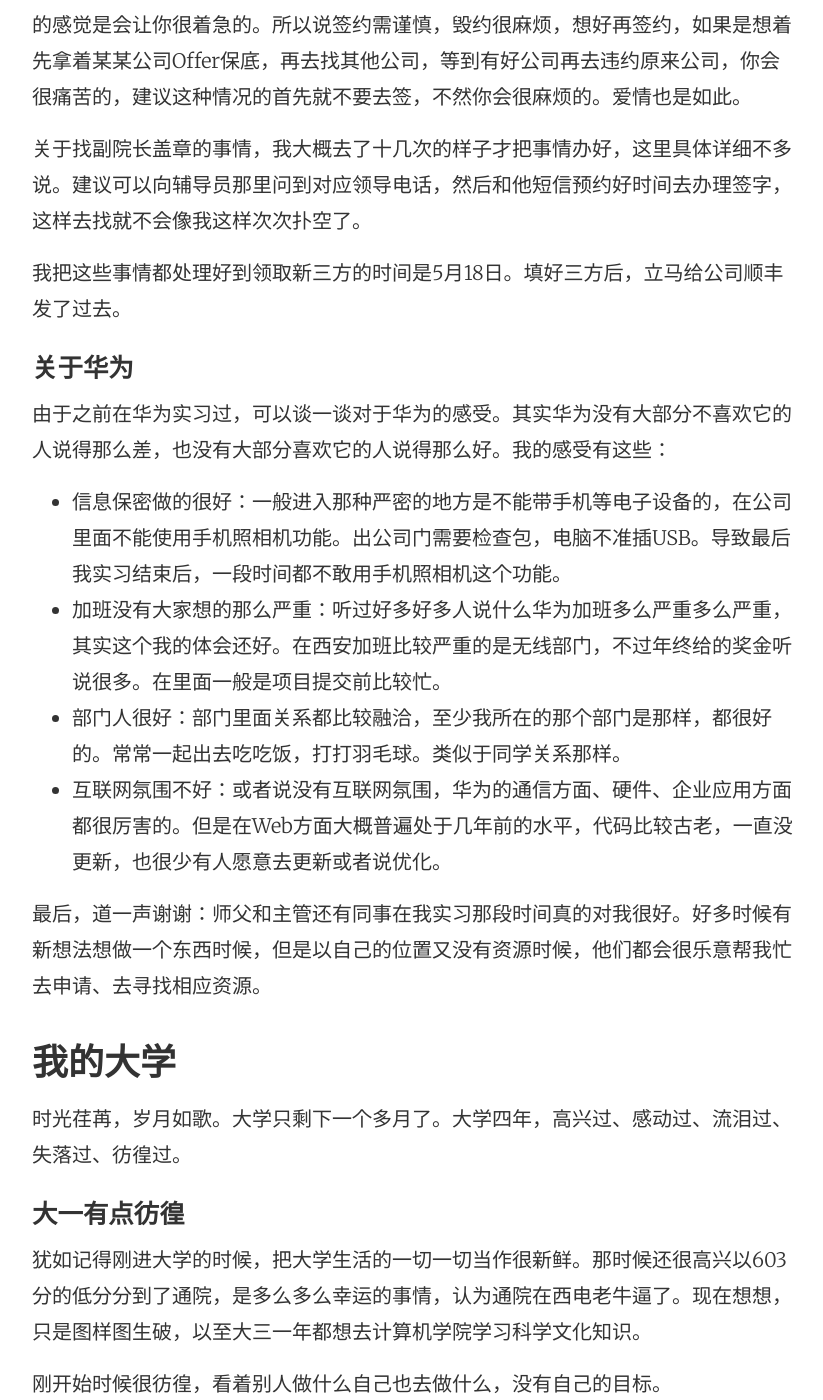
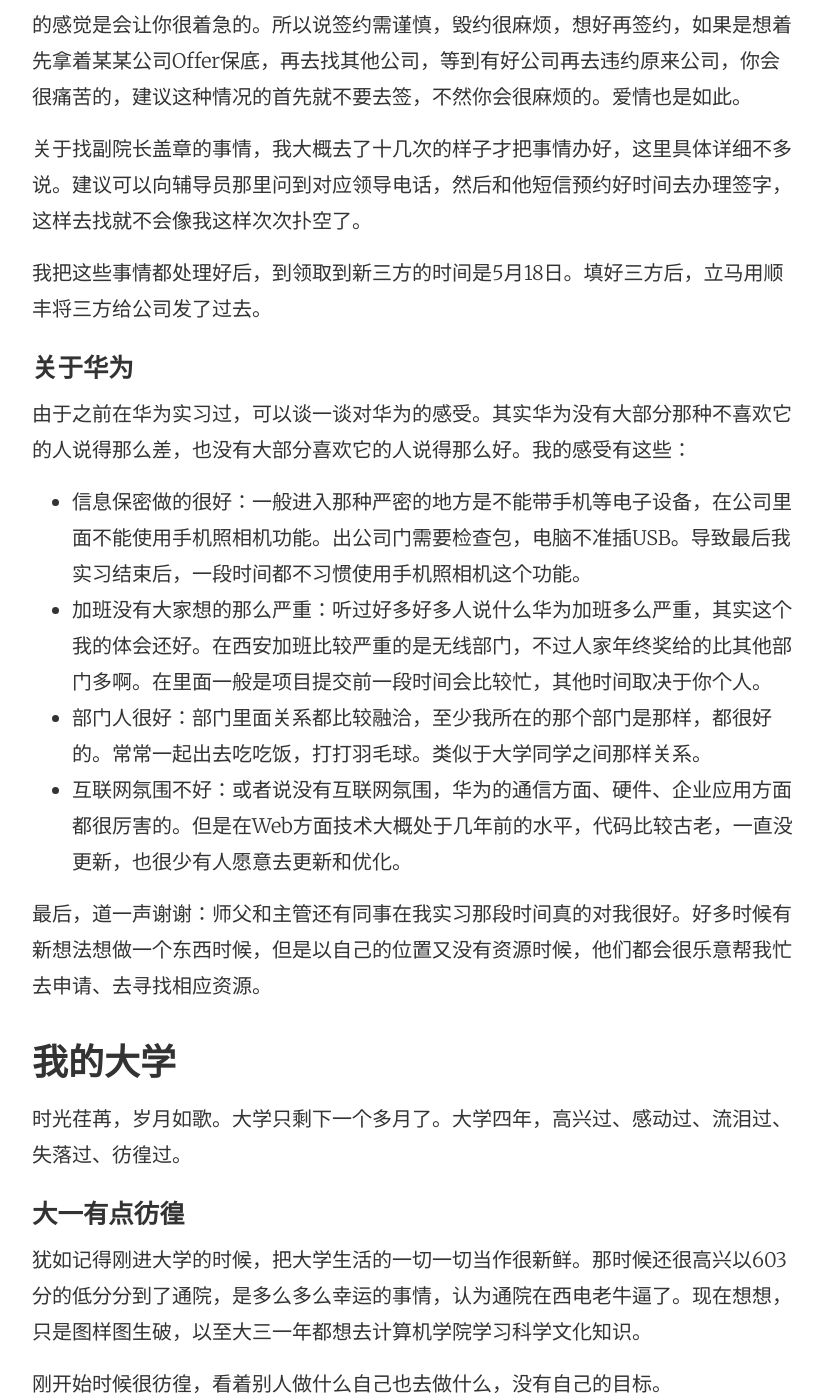
Before and after one commit to tw93/tw93.github.io, a Jekyll site: the page built from _posts/2015-05-18-About-My-College-And-Alibaba.md, in a window 1280 px wide and 1400 px high, scrolled down 7813 px. Shown: the whole window, without its empty margins (224-1047 px from the left). Built offline with Jekyll 4.4.1, drawn with Linux system fonts in a browser that asks for light colours; comment, search, counter and statistics services are not loaded.

Commit message:
error word

```diff
--- a/_posts/2015-05-18-About-My-College-And-Alibaba.md
+++ b/_posts/2015-05-18-About-My-College-And-Alibaba.md
@@ -84,16 +84,16 @@ categories: 我的生活
 
 关于找副院长盖章的事情，我大概去了十几次的样子才把事情办好，这里具体详细不多说。建议可以向辅导员那里问到对应领导电话，然后和他短信预约好时间去办理签字，这样去找就不会像我这样次次扑空了。
 
-我把这些事情都处理好到领取新三方的时间是5月18日。填好三方后，立马给公司顺丰发了过去。
+我把这些事情都处理好后，到领取到新三方的时间是5月18日。填好三方后，立马用顺丰将三方给公司发了过去。
 
 ####关于华为
 
-由于之前在华为实习过，可以谈一谈对于华为的感受。其实华为没有大部分不喜欢它的人说得那么差，也没有大部分喜欢它的人说得那么好。我的感受有这些：
+由于之前在华为实习过，可以谈一谈对华为的感受。其实华为没有大部分那种不喜欢它的人说得那么差，也没有大部分喜欢它的人说得那么好。我的感受有这些：
 
- - 信息保密做的很好：一般进入那种严密的地方是不能带手机等电子设备的，在公司里面不能使用手机照相机功能。出公司门需要检查包，电脑不准插USB。导致最后我实习结束后，一段时间都不敢用手机照相机这个功能。
- - 加班没有大家想的那么严重：听过好多好多人说什么华为加班多么严重多么严重，其实这个我的体会还好。在西安加班比较严重的是无线部门，不过年终给的奖金听说很多。在里面一般是项目提交前比较忙。
- - 部门人很好：部门里面关系都比较融洽，至少我所在的那个部门是那样，都很好的。常常一起出去吃吃饭，打打羽毛球。类似于同学关系那样。
- - 互联网氛围不好：或者说没有互联网氛围，华为的通信方面、硬件、企业应用方面都很厉害的。但是在Web方面大概普遍处于几年前的水平，代码比较古老，一直没更新，也很少有人愿意去更新或者说优化。
+ - 信息保密做的很好：一般进入那种严密的地方是不能带手机等电子设备，在公司里面不能使用手机照相机功能。出公司门需要检查包，电脑不准插USB。导致最后我实习结束后，一段时间都不习惯使用手机照相机这个功能。
+ - 加班没有大家想的那么严重：听过好多好多人说什么华为加班多么严重，其实这个我的体会还好。在西安加班比较严重的是无线部门，不过人家年终奖给的比其他部门多啊。在里面一般是项目提交前一段时间会比较忙，其他时间取决于你个人。
+ - 部门人很好：部门里面关系都比较融洽，至少我所在的那个部门是那样，都很好的。常常一起出去吃吃饭，打打羽毛球。类似于大学同学之间那样关系。
+ - 互联网氛围不好：或者说没有互联网氛围，华为的通信方面、硬件、企业应用方面都很厉害的。但是在Web方面技术大概处于几年前的水平，代码比较古老，一直没更新，也很少有人愿意去更新和优化。
 
 最后，道一声谢谢：师父和主管还有同事在我实习那段时间真的对我很好。好多时候有新想法想做一个东西时候，但是以自己的位置又没有资源时候，他们都会很乐意帮我忙去申请、去寻找相应资源。
 
```
